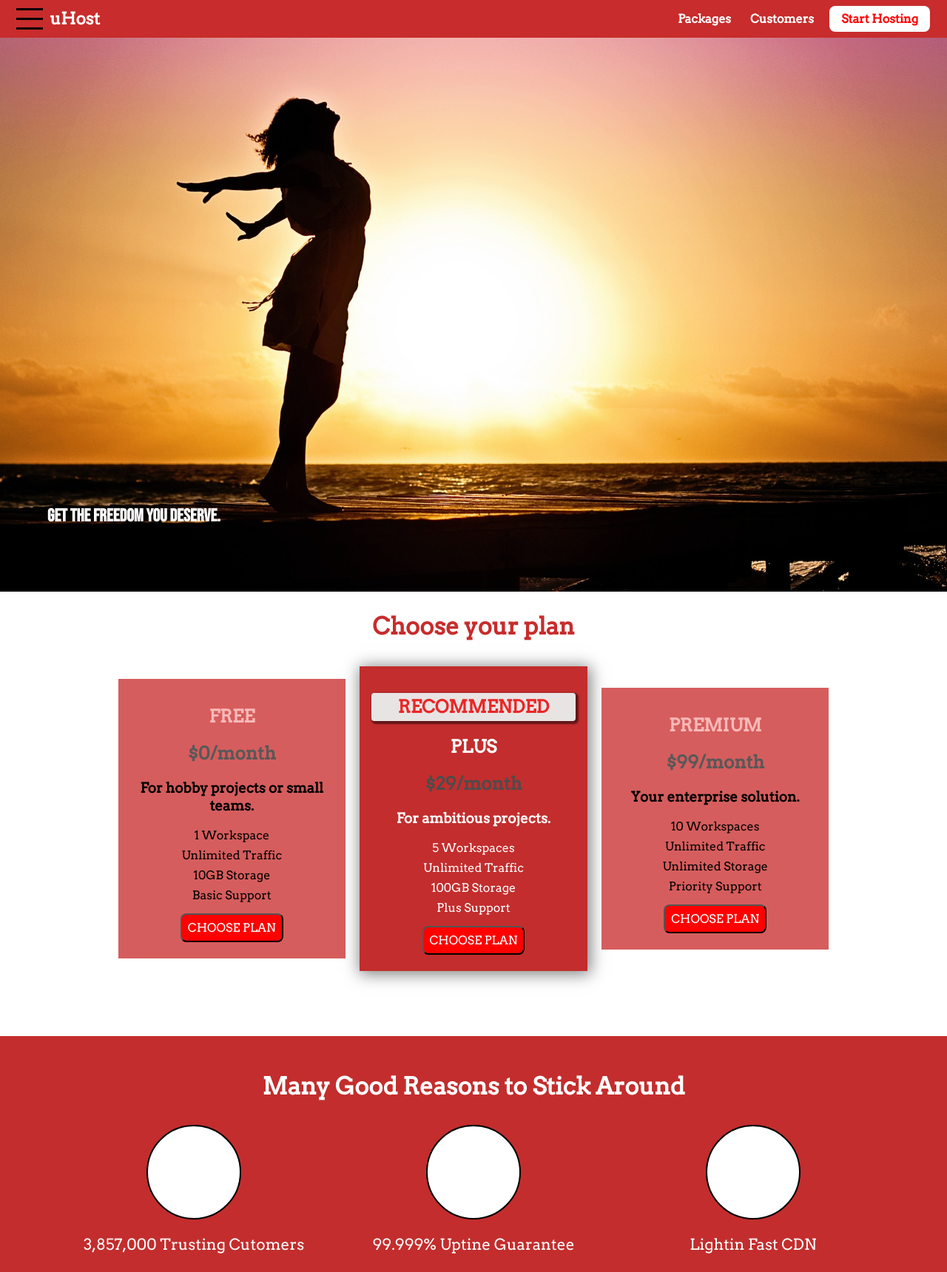
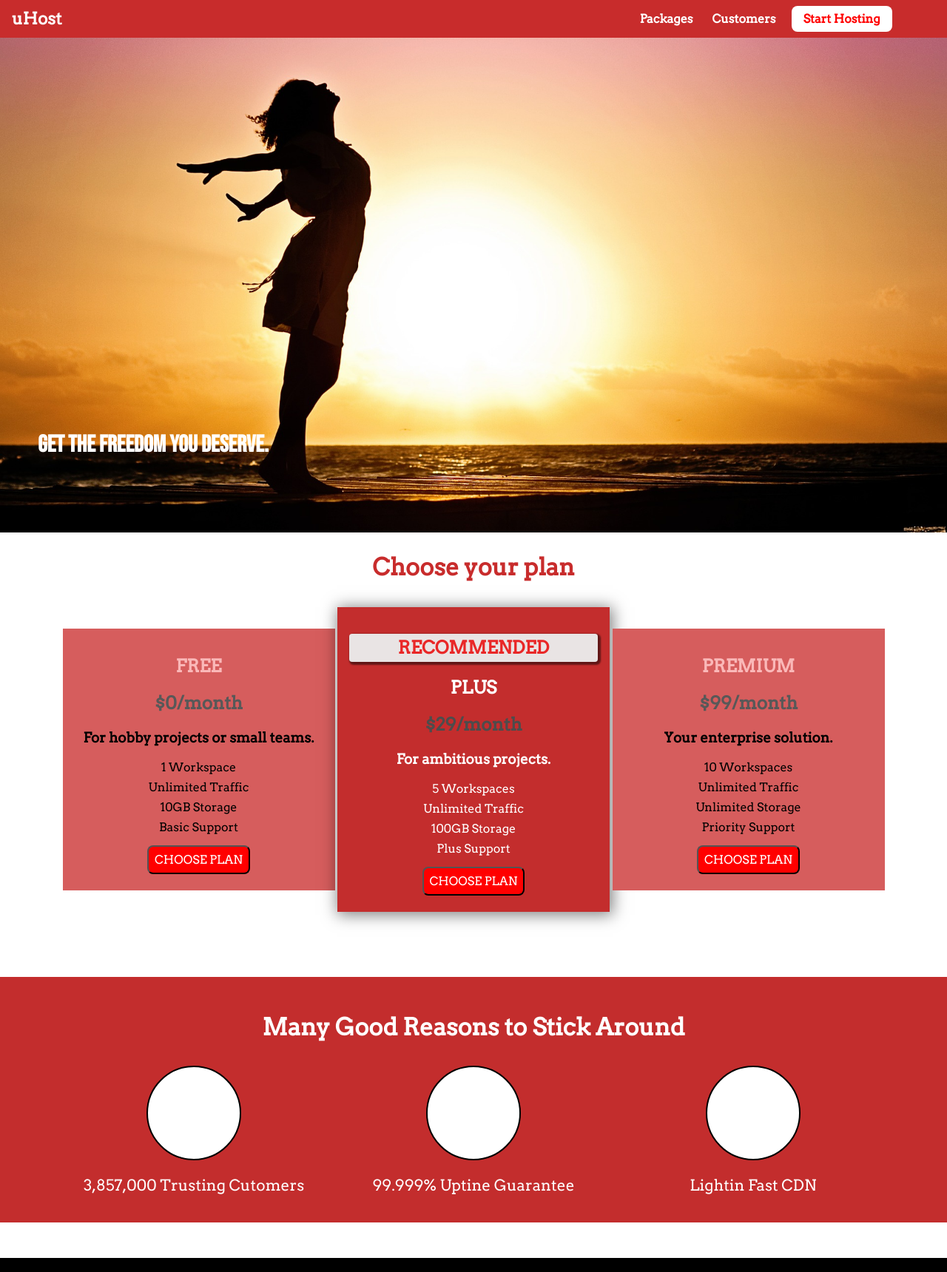
Before and after one commit to yairash/uHost, a plain HTML site: page index.html in a window 1280 px wide. Shown: the top 1720 px of the page at 74% size. Drawn offline with Linux system fonts and the light colour scheme.

Commit message:
added responsive content - yet finished

```diff
--- a/main.css
+++ b/main.css
@@ -2,11 +2,11 @@
     /* background: url("images/freedom.jpg") 0 45%/cover ; */
     background-image: url("images/freedom.jpg");
     background-size: cover;
-    background-position: 0 45%;
+    background-position: 20% 0;
     /* background: linear-gradient(to top, rgba(238, 243, 166, 0.6) 2%, transparent), url("images/freedom.jpg") 0 45%/cover ; */
     /* background-image: linear-gradient(45deg,red, rgb(139, 139, 255)); */
-    width: 100%; /*100vw create width sidebar - why? */
-    height: 100vh;
+    width: 100%;
+    height: 90vh;
     padding: 0.6rem;
 }
 
@@ -20,31 +20,51 @@
     color: white;
     font-family: 'Bebas Neue', cursive;
     position: absolute;
-    bottom: 8.5%;
-    left: 5%;
+    bottom: 20%;
+    left: 4%;
+    font-size: 1.6rem;
 }
 
-.plan__list{
-    width: 80%;
-    margin: auto;
+@media (min-width: 55rem){
+    #product-overview{
+        background-position: 0 37%;
+    }
+
+    #product-overview h1{
+        bottom: 19%;
+        font-size: 2rem;
+    }
+}
+
+@media (max-height: 30rem) and (orientation: landscape){
+    #product-overview{
+        background-position: 0 35%;
+    }
+    #product-overview h1{
+        bottom: 5%;
+
+    }
+}
+
+.section-title{
+    color: #c82c2c;
+    font-size: 2rem;
     text-align: center;
 }
 
+
 .plan{
-    /* background-color: #7cf0a1; */
     background-color: #d65d5d;
     text-align: center;
     padding: 1rem;
-    margin: 0.5rem;
-    display: inline-block;
-    width: 30%;
-    vertical-align: middle;
+    margin: 0.5rem 0;
+    display: block;
+    width: 100%;
 }
 
 .plan-highlighted{
     background-color: #c32d2d;
     color: white;
-    box-shadow: 2px 2px 20px 2px rgba(0, 0, 0, 0.5);
 }
 
 .plan_annotation{
@@ -80,6 +100,25 @@
 .plan__feature{
     margin: 0.5rem 0;
 }
+
+@media (min-width: 55rem){
+    .plan{
+        width: 30%;
+        display: inline-block;
+        vertical-align: middle;
+        min-width: 15.5rem;
+        max-width: 23rem;
+    }
+
+    .plan__list{
+        width: 100%;
+        text-align: center;
+    }
+
+    .plan-highlighted{
+        box-shadow: 2px 2px 20px 2px rgba(0, 0, 0, 0.5);
+    }
+}
 #key-features{
     background: #c32d2d;
     margin-top: 5rem;
@@ -99,9 +138,17 @@
     vertical-align: top;
 }
 
-.key-feature{
-    display: inline-block;
+/* .key-feature{
+    display: inline;
     width: 30%;
+} */
+
+@media (min-width: 55rem){
+    .key-feature{
+        display: inline-block;
+        width: 30%;
+        vertical-align: top;
+    }
 }
 
 .key-feature__img{
--- a/shared.css
+++ b/shared.css
@@ -49,7 +49,7 @@ body{
 .toggle-button__bar {
     width: 100%;
     height: 0.2rem;
-    background: black;
+    background: white;
     display: block;
     margin: 0.6rem 0;
 }
@@ -64,11 +64,10 @@ body{
 }
 
 .main-nav{
-    display: inline-block;
-    text-align: right;
-    width: calc(100% - 123px);
-    vertical-align: middle;
+    display: none;
 }
+
+
 
 .main-nav__item{
     display: inline-block;
@@ -107,6 +106,20 @@ body{
     border: none;
 }
 
+@media (min-width: 55rem){
+    .toggle-button{
+        display: none;
+    }
+
+    .main-nav{
+        display: inline-block;
+        text-align: right;
+        width: calc(100% - 123px);
+        vertical-align: middle;
+    }
+
+}
+
 .main-footer{
     background: black;
     padding: 2rem;
@@ -121,8 +134,8 @@ body{
 }
 
 .main-footer__link{
-    display: inline-block;
-    margin: 0 2rem;
+    display: block;
+    margin: 1rem 0;
 
 }
 
@@ -188,3 +201,10 @@ body{
   .open{
       display: block !important;
   }
+
+  @media (min-width: 55rem){
+    .main-footer__link{
+        display: inline-block;
+        margin: 0 2rem;
+    }
+  }
--- a/shared.js
+++ b/shared.js
@@ -17,10 +17,10 @@ for (let i = 0; i < buttons.length; i++) {
 function closeModal() {
     // backdrop.style.display = 'none';
     // modal.style.display = 'none';
-    if(moda)
+    if(modal)
+        modal.classList.remove('open');
+
         backdrop.classList.remove('open');
-
-    modal.classList.remove('open');
 }
 if(modalNoButton)
     modalNoButton.addEventListener('click', closeModal);
```
Also changed, not shown: customers/index.html (+1 -0 lines), packages/index.html (+1 -0 lines).
